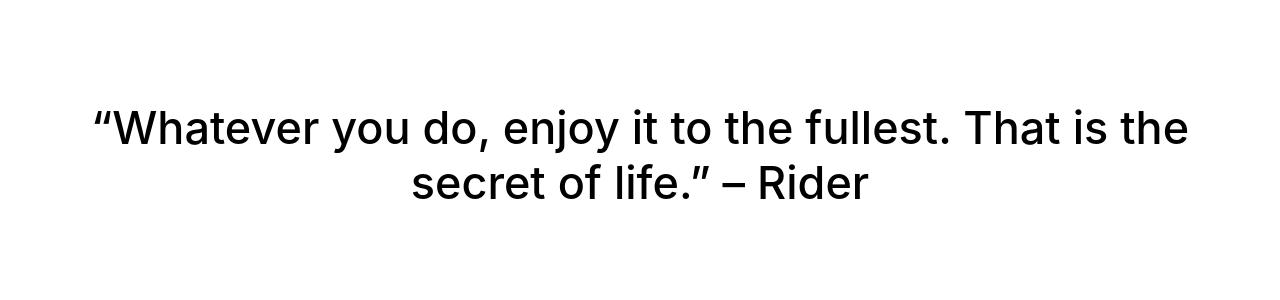
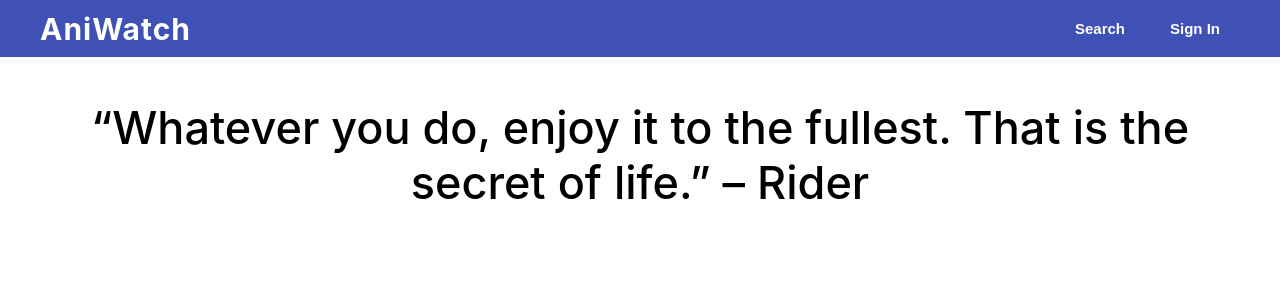
Before and after one commit to ShaileshBisht/AnimeHunt, a React (Create React App) app: page / in a window 1280 px wide. Shown: the top 300 px of the page. Built offline with nearby package versions, Linux system fonts and the light colour scheme; no server answers.

Commit message:
adding route function to button and logo

```diff
--- a/src/App.js
+++ b/src/App.js
@@ -9,11 +9,12 @@ function App() {
     <div className="app">
       <Router>
         <Switch>
-          <Route path="/search">
+          <Route exact path="/search">
             <NavBar />
             <h1>search</h1>
           </Route>
           <Route exact path="/">
+            <NavBar />
             <AnimeDisplay />
           </Route>
         </Switch>
--- a/src/component/NavBar.js
+++ b/src/component/NavBar.js
@@ -1,18 +1,23 @@
 import React from "react";
 import "./NavBar.css";
+import { useHistory } from "react-router-dom";
 
 function NavBar() {
+  const history = useHistory();
+
   return (
     <div className="navBar">
       <div className="navBar__box container">
         <div className="navBar__left">
           <div className="navBar__logo">
-            <p>AniWatch</p>
+            <p onClick={(e) => history.push("/")}>AniWatch</p>
           </div>
         </div>
         <div className="navBar__right">
           <div className="navBar__btn">
-            <button className="btn">Search</button>
+            <button onClick={(e) => history.push("/search")} className="btn">
+              Search
+            </button>
             <button className="btn">Sign In</button>
           </div>
         </div>
```
